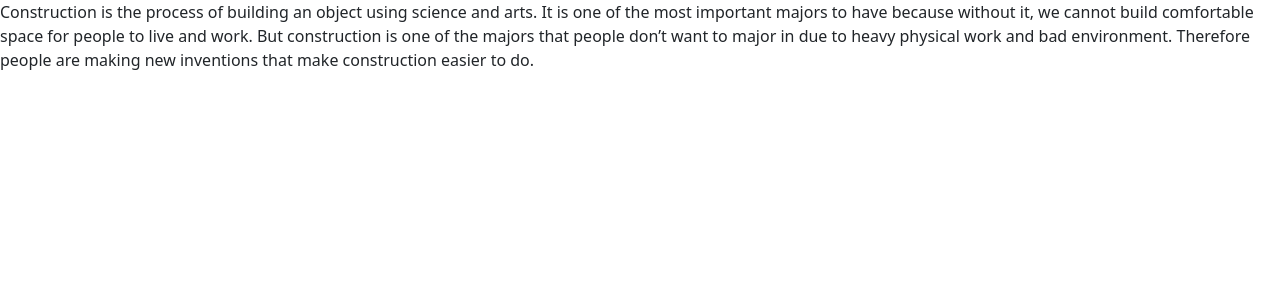
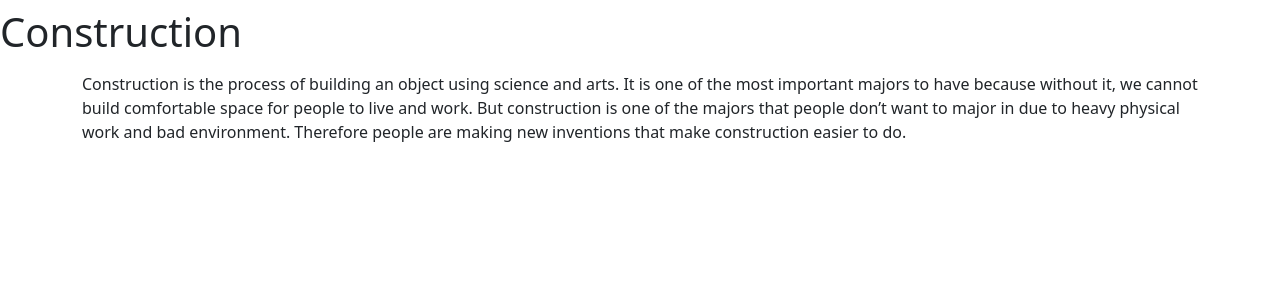
Before and after one commit to zixuany7791/sep10-freedom-project, a Jekyll site: the page built from index.md, in a window 1280 px wide. Shown: the top 300 px of the page. Built offline with Jekyll 4.4.1, drawn with Linux system fonts in a browser that asks for light colours.

Commit message:
added navbar

```diff
--- a/_layouts/default.html
+++ b/_layouts/default.html
@@ -16,8 +16,12 @@
     </head>
     <body>
         <!-- HTML -->
-
+        <nav class="navbar">
+            <h1 class="text-center">Construction</h1>
+        </nav>
+        <div class="container">
         {{ content }}
+        </div>
 
         <script src="https://cdn.jsdelivr.net/npm/bootstrap@5.3.0-alpha1/dist/js/bootstrap.bundle.min.js"></script>
         <script src="script.js"></script>
```
Also changed, not shown: 2 other files.
